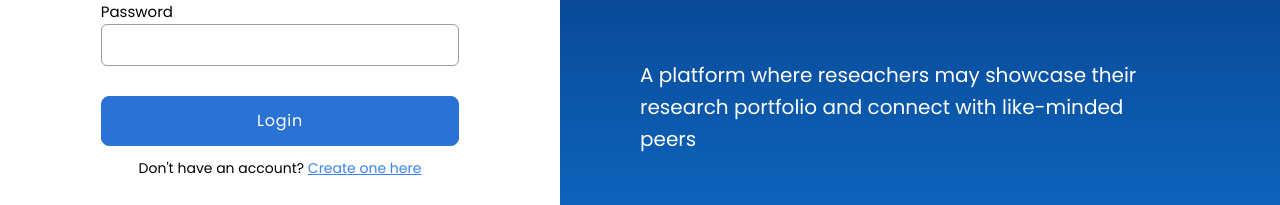
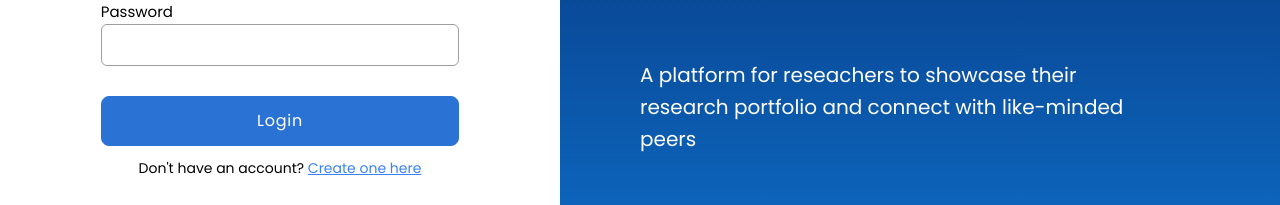
Before and after one commit to edbeh/redata_frontend, a React (Create React App) app: page /login in a window 1280 px wide. Shown: the part 377-582 px from the top of the page. Built offline with nearby package versions, Linux system fonts and the light colour scheme.

Commit message:
minor tweaks in login page

```diff
--- a/src/pages/Login/components/LoginForm/LoginForm.tsx
+++ b/src/pages/Login/components/LoginForm/LoginForm.tsx
@@ -20,7 +20,7 @@ const LoginForm = () => {
 
   return (
     <div className="flex items-center justify-center flex-1">
-      <form className="w-full p-[18%]">
+      <form className="w-full p-[12%] md:p-[18%]">
         <div className="flex flex-col space-y-4">
           <h1 className="text-3xl font-bold text-blue-900">LOGIN</h1>
 
--- a/src/pages/Login/components/LoginSplash/LoginSplash.tsx
+++ b/src/pages/Login/components/LoginSplash/LoginSplash.tsx
@@ -8,7 +8,7 @@ const LoginSplash = () => {
         </h1>
 
         <p className="text-xl leading-[2rem] text-white">
-          A platform where reseachers may showcase their research portfolio and
+          A platform for reseachers to showcase their research portfolio and
           connect with like-minded peers
         </p>
       </div>
```
